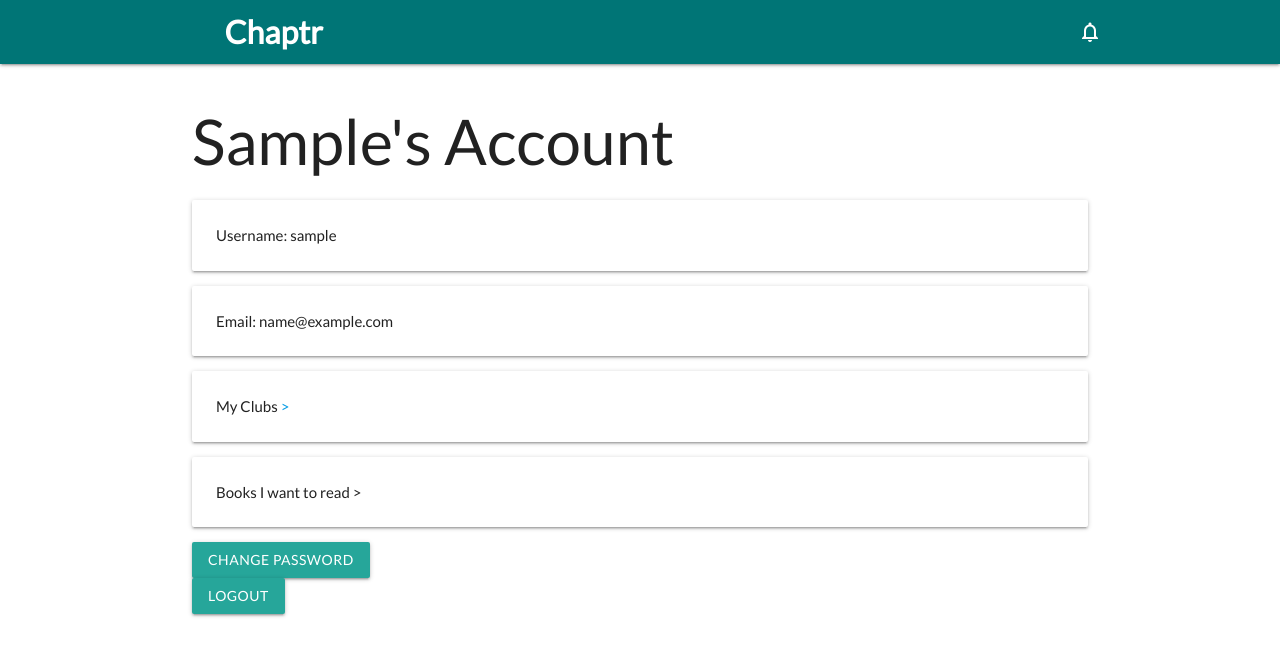
After one commit to NicholasBoldt/Book-Club-App, a Django app: page /accounts/user/1/ in a window 1280 px wide. The commit adds this page. Shown: the top 656 px of the page. Run offline with Django 3.2, Linux system fonts and the light colour scheme; tables that the repository leaves empty hold one stand-in row (values such as "Sample post"); some libraries are stand-ins or nearby versions.

Commit message:
add My Account view with password change and logout

```diff
--- /dev/null
+++ b/main_app/templates/auth/user_detail.html
@@ -0,0 +1,35 @@
+{% extends 'base.html' %}
+{% block content %}
+
+{% if user.first_name %}
+    <h1>{{user.first_name}}'s Account</h1>
+{% else %}
+    <h1>My Account</h1>
+{% endif %}
+        <div class="card">
+            <div class="card-content">Username: </span>{{user.username}} </span>
+            </div>
+        </div>
+        <div class="card">
+            <div class="card-content">Email: </span>{{user.email}} </span>
+            </div>
+        </div>
+        <div class="card">
+            <div class="card-content">My Clubs </span><a href="{% url 'index' %}">></a></span>
+            </div>
+        </div>
+        <div class="card">
+            <div class="card-content">Books I want to read </span>></span>
+            </div>
+        </div>
+        <div>
+            <a href="{% url 'password_reset' %}"><div class="btn">Change Password</div></a>
+        </div>
+        <div>
+            <a href="{% url 'logout' %}"><div class="btn">Logout</div></a>
+        </div>
+
+
+
+
+{% endblock%}
--- a/main_app/templates/base.html
+++ b/main_app/templates/base.html
@@ -35,11 +35,11 @@
         <ul class="sidenav" id="mobile-nav">
             <li><a href="/myaccount">My Account</a></li>
             <div class="divider"></div>
-            <li><a href="/clubs">My Clubs</a></li>
+            <li><a href="{% url 'clubs' %}">My Clubs</a></li>
             <div class="divider"></div>
             <li><a href="/Settings">Settings</a></li>
             <div class="divider"></div>
-            <li><a href="/logout">Logout</a></li>
+            <li><a href="{% url 'logout' %}">Logout</a></li>
         </ul>
     </header>
   <main class="container">
--- a/main_app/templates/main_app/discussion_list.html
+++ b/main_app/templates/main_app/discussion_list.html
@@ -6,7 +6,7 @@
     {% for d in discussion_list%}
         <div class="card">
             <div class="card-content">
-                <p>{{ d.user.first_name }}</p>
+                <p>{{ d.user.first_name }} says:</p>
                 <p>{{ d.comment }}</p>
 
                 <form action="" method="POST">
--- a/main_app/urls.py
+++ b/main_app/urls.py
@@ -14,5 +14,6 @@ urlpatterns = [
     path('clubs/<int:club_id>/meeting/<int:meeting_id>/discussion/', views.DiscussionList.as_view(), name='discussion'),
     path('clubs/<int:club_id>/meeting/<int:meeting_id>/discussion/add/', views.add_comment, name='addcomment'),
     path('accounts/', include('django.contrib.auth.urls')),
+    path('accounts/user/<int:pk>/', views.UserProfile.as_view(), name='userprofile'),
     path('accounts/signup/', views.signup, name='signup'),
 ]
--- a/main_app/views.py
+++ b/main_app/views.py
@@ -8,7 +8,7 @@ from django.contrib.auth import login
 from django.contrib.auth.forms import UserCreationForm, AuthenticationForm
 from .models import Book, Rec, User, Discussion
 from .models import Club
-from django.views.generic import ListView, CreateView
+from django.views.generic import ListView, CreateView, DetailView
 
 
 # Create your views here.
@@ -114,7 +114,6 @@ def search_title_author(search_title, search_author): # searches title and autho
 
 def add_comment(request, club_id, meeting_id):
     user = request.user.id
-    print('User:::', user)
     if request.method == 'GET':
         return render(request, 'addcomment.html', {'user':user, 'meeting' : meeting_id})
     elif request.method == 'POST':
@@ -126,13 +125,17 @@ def add_comment(request, club_id, meeting_id):
             comment = request.POST['comment'],
         )
         new_comment.save()
-        return redirect('/clubs/' + str(club_id) + '/meeting/' + str(meeting_id))
+        return redirect('/clubs/' + str(club_id) + '/meeting/' + str(meeting_id) + '/discussion')
 
 class DiscussionList(ListView):
     model = Discussion
 
 class RecList(ListView):
     model = Book
+
+class UserProfile(DetailView):
+    model = User
+    fields = ['username', 'first_name', 'last_name', 'email']
 
 def clubs_index(request):
     clubs = Club.objects.all()
```
